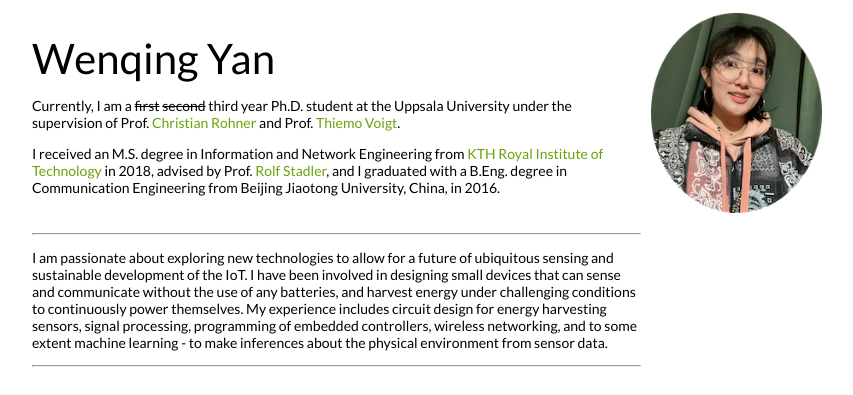
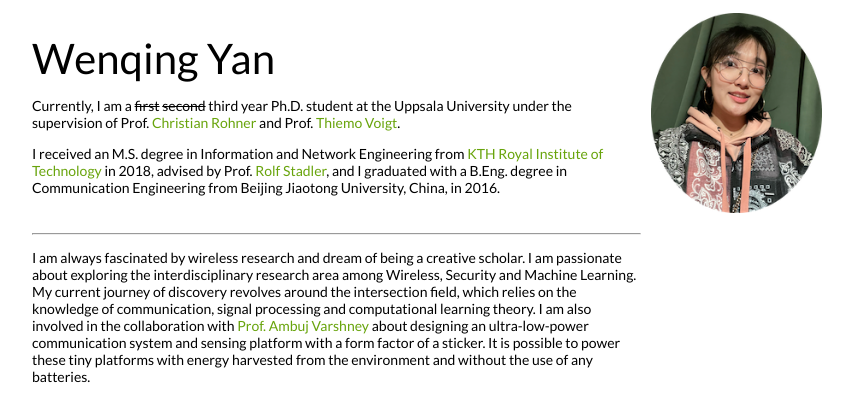
Before and after one commit to WenqingYan/WenqingYan.github.io, a plain HTML site: page index.html in a window 1280 px wide. Shown: the top 395 px of the page, without its empty margins (213-1066 px from the left). Drawn offline with Linux system fonts and the light colour scheme.

Commit message:
update the bio

```diff
--- a/index.html
+++ b/index.html
@@ -118,7 +118,8 @@ ga('send', 'pageview');
             <td width="80%" valign="middle">
               <hr>
               <p>
-                I am passionate about exploring new technologies to allow for a future of ubiquitous sensing and sustainable development of the IoT. I have been involved in designing small devices that can sense and communicate without the use of any batteries, and harvest energy under challenging conditions to continuously power themselves. My experience includes circuit design for energy harvesting sensors, signal processing, programming of embedded controllers, wireless networking, and to some extent machine learning - to make inferences about the physical environment from sensor data.
+                I am always fascinated by wireless research and dream of being a creative scholar. I am passionate about exploring the interdisciplinary research area among Wireless, Security and Machine Learning. My current journey of discovery revolves around the intersection field, which relies on the knowledge of communication, signal processing and computational learning theory.
+                I am also involved in the collaboration with <a href = "http://ambuj.se/"> Prof. Ambuj Varshney</a> about designing an ultra-low-power communication system and sensing platform with a form factor of a sticker. It is possible to power these tiny platforms with energy harvested from the environment and without the use of any batteries.
               </p>
               <hr>
               <p align="left">
```
